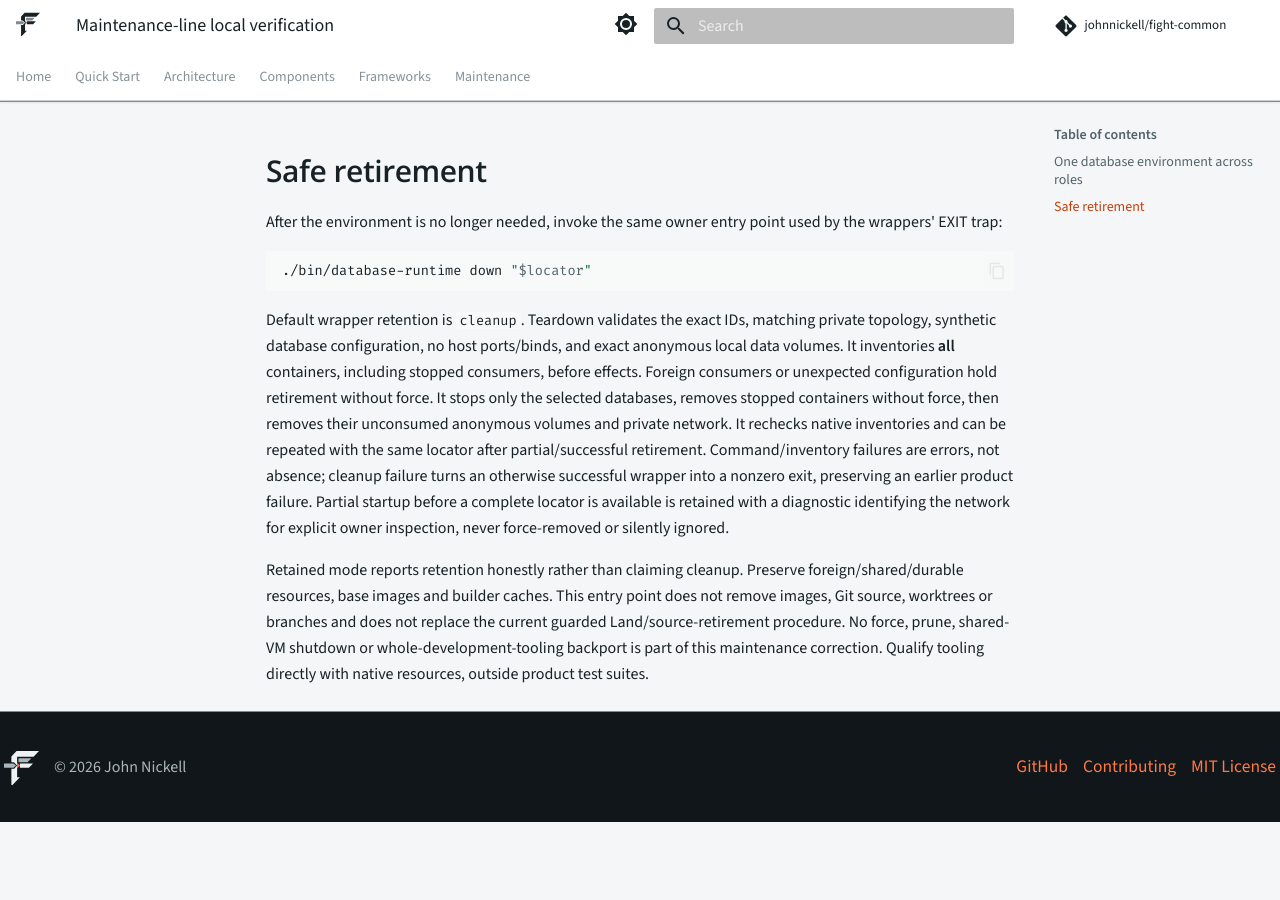
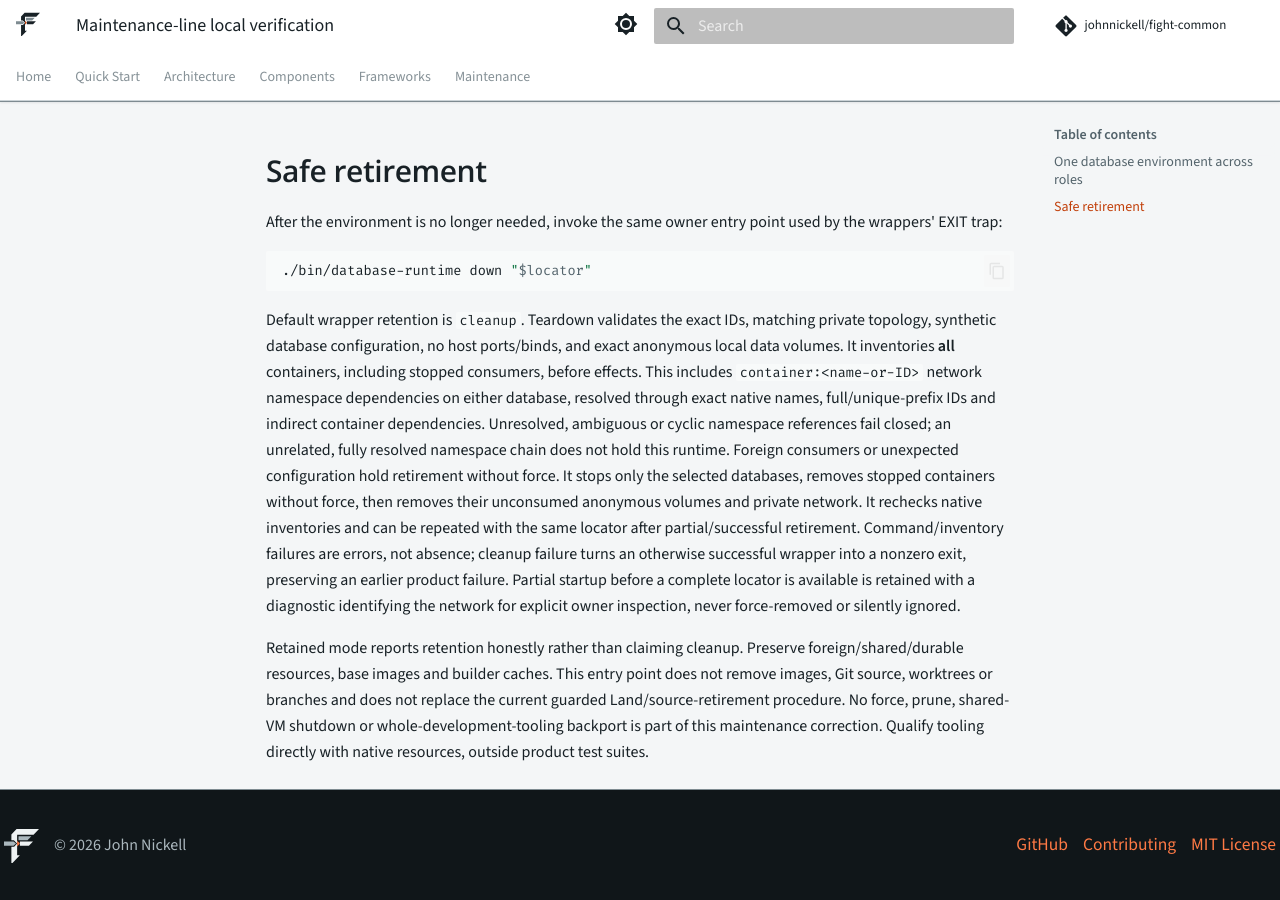
Before and after one commit to johnnickell/fight-common, an MkDocs documentation site: the page built from docs/maintenance-tooling.md, in a window 1280 px wide and 900 px high, scrolled down 885 px. Built offline with MkDocs 1.6.1 and Material for MkDocs 9.7.7, drawn with Linux system fonts in a browser that asks for light colours; comment, search, counter and statistics services are not loaded; before the commit the page ends 1707 px from its top, so only the background shows below that.

Commit message:
TASK-00203 — Guard database container network namespace consumers

```diff
--- a/docs/maintenance-tooling.md
+++ b/docs/maintenance-tooling.md
@@ -43,7 +43,10 @@ After the environment is no longer needed, invoke the same owner entry point use
 
 Default wrapper retention is `cleanup`. Teardown validates the exact IDs, matching private topology, synthetic
 database configuration, no host ports/binds, and exact anonymous local data volumes. It inventories **all**
-containers, including stopped consumers, before effects. Foreign consumers or unexpected configuration hold
+containers, including stopped consumers, before effects. This includes `container:<name-or-ID>` network
+namespace dependencies on either database, resolved through exact native names, full/unique-prefix IDs and
+indirect container dependencies. Unresolved, ambiguous or cyclic namespace references fail closed; an unrelated,
+fully resolved namespace chain does not hold this runtime. Foreign consumers or unexpected configuration hold
 retirement without force. It stops only the selected databases, removes stopped containers without force,
 then removes their unconsumed anonymous volumes and private network. It rechecks native inventories and can be
 repeated with the same locator after partial/successful retirement. Command/inventory failures are errors, not
```
Also changed, not shown: planning/tasks/00203-TASK.md (+45 -2 lines), 1 other file.
